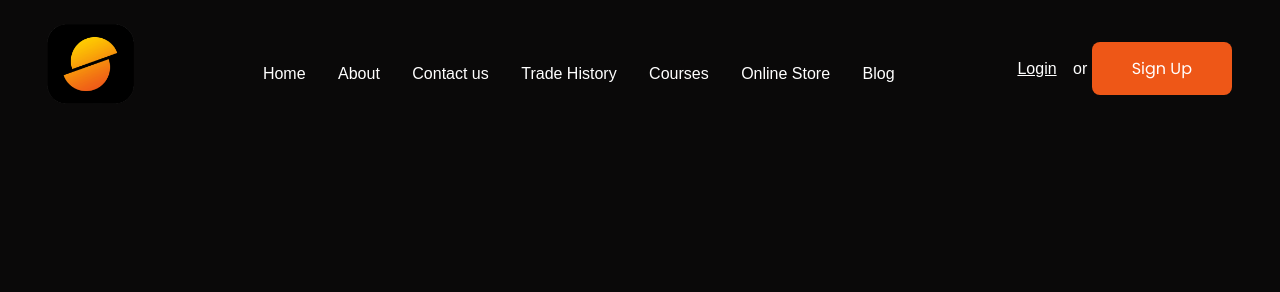
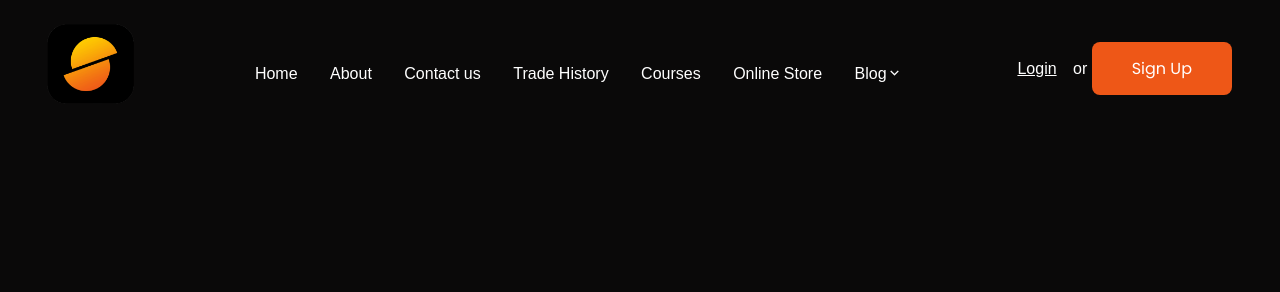
Before and after one commit to matmaxgraphics/unknownsatoshi, a Django app: page /contact/ in a window 1280 px wide. Shown: the top 292 px of the page. Run offline with Django 3.2, Linux system fonts and the light colour scheme; some libraries are stand-ins or nearby versions.

Commit message:
added new page and a dropdown

```diff
--- a/unknownsatoshi/static/css/style.css
+++ b/unknownsatoshi/static/css/style.css
@@ -262,6 +262,49 @@ textarea {
   -webkit-transition: 0.3s;
   transition: 0.3s;
   color: #F8A606;
+}
+/* Dropdown Button */
+.dropbtn {
+  padding: 16px;
+  font-size: 16px;
+  border: none;
+  display: flex;
+}
+
+/* The container <div> - needed to position the dropdown content */
+.dropdown {
+  position: relative;
+  display: inline-block;
+}
+
+/* Dropdown Content (Hidden by Default) */
+.dropdown-content {
+  display: none;
+  position: absolute;
+  background-color: #333;
+  min-width: 160px;
+  z-index: 1;
+}
+
+/* Links inside the dropdown */
+.dropdown-content a {
+  color: #fff;
+  padding: 12px 16px;
+  text-decoration: none;
+  display: block;
+  transition: 0.3s;
+}
+
+/* Change color of dropdown links on hover */
+.dropdown-content a:hover {
+  background-color: #F8A606;
+  color: #fff !important;
+  transition: 0.3s;
+}
+
+/* Show the dropdown menu on hover */
+.dropdown:hover .dropdown-content {
+  display: block;
 }
 
 .navbar__Items--right {
--- a/unknownsatoshi/templates/base.html
+++ b/unknownsatoshi/templates/base.html
@@ -8,7 +8,7 @@
 	<!--SEO Control-->
 	<meta charset="utf-8" />
     <meta name="description" content="Unknown Satoshi is a community focused platform which educates and empowers you with the right crypto knowledge and tools.">
-    <link rel="icon" href=" {% static 'images/favicon.jpg' %}">
+    <link rel="icon" href=" {% static 'images/favicon.png' %}">
 
     <!--Viewport Control-->
     <meta name="viewport" content="width=device-width, initial-scale=1" />
@@ -74,8 +74,13 @@
 						<li class="navbar__Link">
 							<a class="nav-link" href="{% url 'onlinestore' %}">Online Store</a>
 						</li>
-						<li class="navbar__Link">
-							<a class="nav-link" href="{% url 'blog' %}">Blog</a>
+						<li class="navbar__Link dropdown">
+							<a class="nav-link dropbtn">Blog <i class="ri-arrow-down-s-line nav-icon"></i></a>
+							<ul class="dropdown-content">
+								<li><a class="nav-link" href="{% url 'blog' %}">Free Article</a></li>
+								<li><a class="nav-link" href="{% url 'blog' %}">Preminum Article</a></li>
+							</ul>
+
 						</li>
 					</ul>
 				</nav>
@@ -173,7 +178,7 @@
 <!-- <script src="https://cdn.jsdelivr.net/npm/bootstrap@5.0.2/dist/js/bootstrap.bundle.min.js"></script> -->
 
 <!--CUSTOM JAVASCRIPT-->
-<script src="{% static './js/script.js' %}"></script>
+<script src="{% static 'js/script.js' %}"></script>
 
 
 <!--Jquery CDN-->
```
Also changed, not shown: unknownsatoshi/templates/base2.html (+7 -2 lines).
